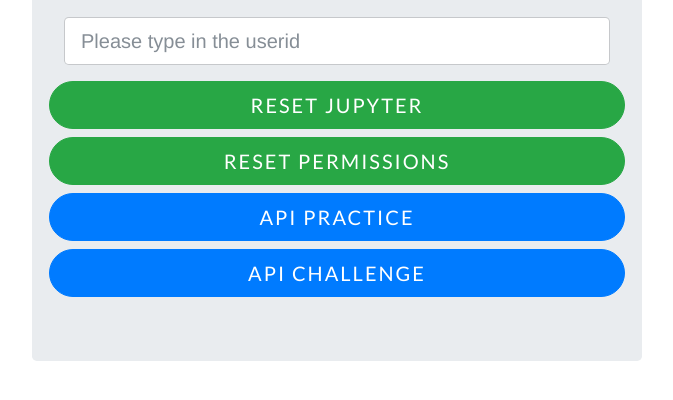
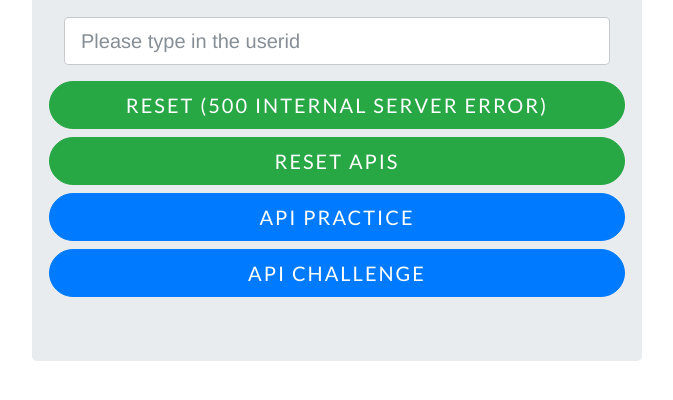
Before and after one commit to rebot2017/website, a website: page support.html in a window 1280 px wide. Shown: the part 184-584 px from the top of the page, without its empty margins (303-976 px from the left). Drawn offline with Linux system fonts and the light colour scheme; a web font is replaced by a local one.

Commit message:
update support

```diff
--- a/support.html
+++ b/support.html
@@ -54,8 +54,8 @@
 				    <input id="userid" class="form-control form-control-lg" type="text" placeholder="Please type in the userid">
 				  </div>
 				  <div class="row">
-					  <button type="submit" class="btn btn-lg btn-success btn-block" onclick="callReset()">Reset Jupyter</button>
-					  <button type="button" class="btn btn-lg btn-success btn-block" onclick="callPerms()">Reset Permissions</button>
+					  <button type="submit" class="btn btn-lg btn-success btn-block" onclick="callReset()">Reset (500 Internal Server Error)</button>
+					  <button type="button" class="btn btn-lg btn-success btn-block" onclick="callPerms()">Reset APIs</button>
 					  <button type="button" class="btn btn-lg btn-primary btn-block" onclick="callAPI('practice', 'params=hello')">API Practice</button>
 					  <button type="button" class="btn btn-lg btn-primary btn-block" onclick="callAPI('challenge', 'params=AAPL')">API Challenge</button>
 				  </div>
```
